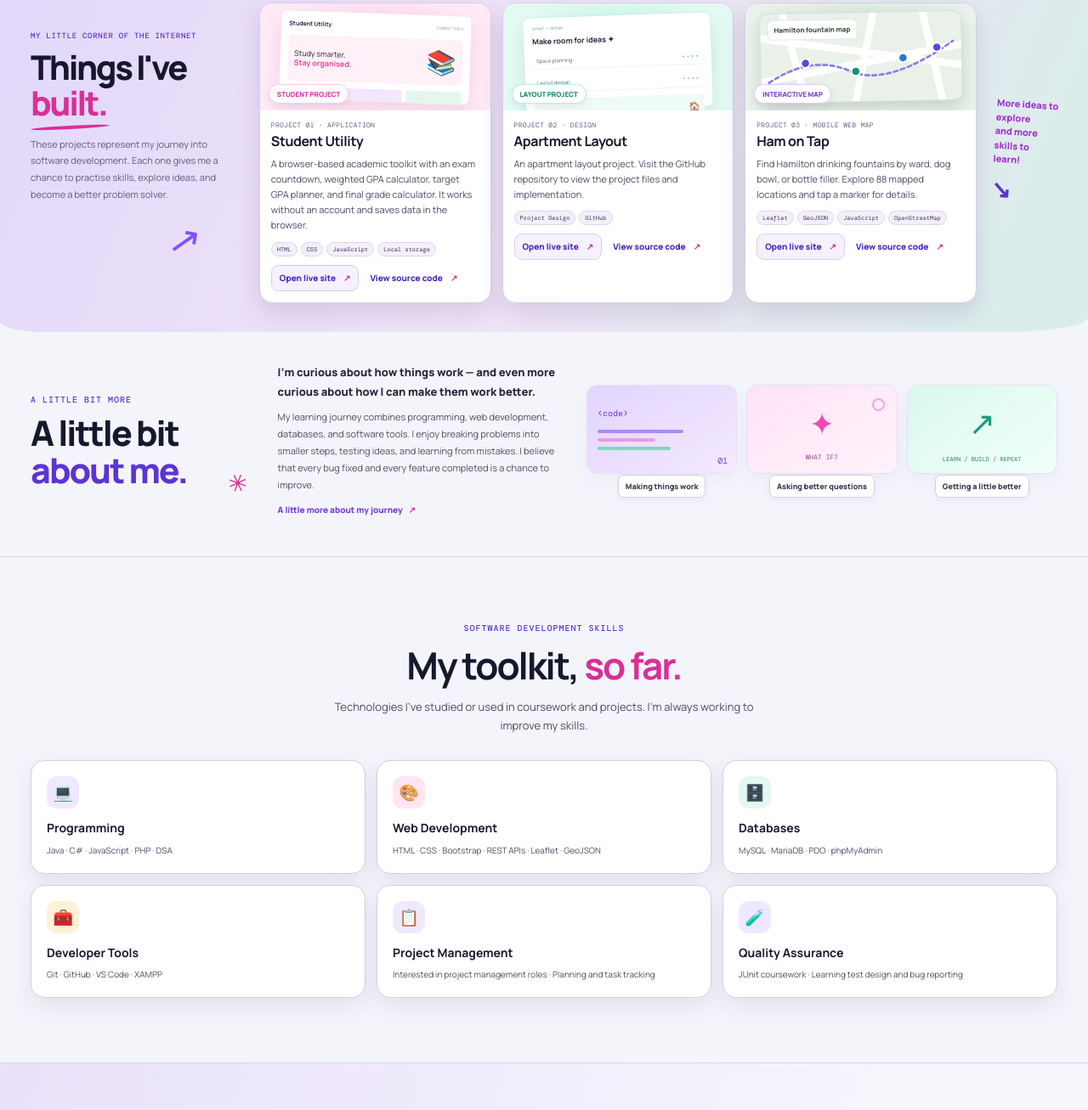
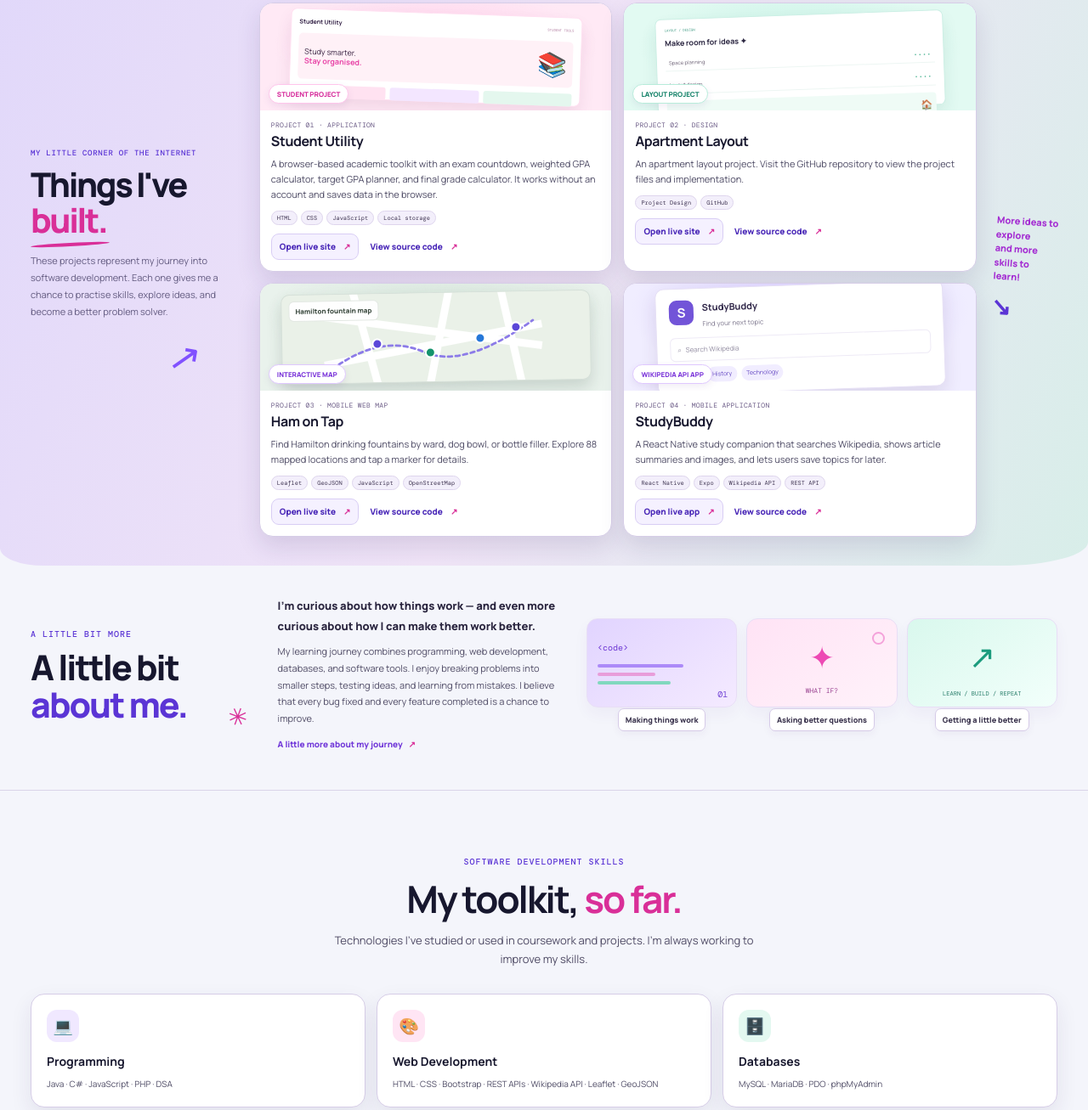
Before and after one commit to Bidhyanshu/Portfolio-Website, a plain HTML site: page index.html in a window 1280 px wide. Shown: the part 626-1933 px from the top of the page at 85% size. Drawn offline with nearby package versions, Linux system fonts and the light colour scheme.

Commit message:
Add StudyBuddy API project to portfolio

```diff
--- a/index.html
+++ b/index.html
@@ -297,6 +297,38 @@
             </div>
           </article>
 
+          <article class="project-card">
+            <a class="project-card-hitarea" href="https://snack.expo.dev/@bidhyanshu/amused-yellow-waffle" target="_blank" rel="noopener noreferrer" aria-label="Open StudyBuddy live app"></a>
+            <div class="project-preview preview-studybuddy">
+              <div class="studybuddy-mock" aria-hidden="true">
+                <span class="studybuddy-mark">S</span>
+                <div class="studybuddy-copy"><b>StudyBuddy</b><small>Find your next topic</small></div>
+                <span class="studybuddy-search">⌕ &nbsp; Search Wikipedia</span>
+                <div class="studybuddy-topics"><i>Science</i><i>History</i><i>Technology</i></div>
+              </div>
+              <span class="project-pill pill-purple">WIKIPEDIA API APP</span>
+            </div>
+            <div class="project-body">
+              <p class="project-kicker">PROJECT 04 · MOBILE APPLICATION</p>
+              <h3>StudyBuddy</h3>
+              <p>A React Native study companion that searches Wikipedia, shows article summaries and images, and lets users save topics for later.</p>
+              <div class="project-tags">
+                <span>React Native</span>
+                <span>Expo</span>
+                <span>Wikipedia API</span>
+                <span>REST API</span>
+              </div>
+              <div class="project-actions">
+                <a class="project-link project-live-link" href="https://snack.expo.dev/@bidhyanshu/amused-yellow-waffle" target="_blank" rel="noopener noreferrer">
+                  Open live app <span>↗</span>
+                </a>
+                <a class="project-link project-source-link" href="https://github.com/Bidhyanshu/StudyBuddy-Wikipedia-API" target="_blank" rel="noopener noreferrer">
+                  View source code <span>↗</span>
+                </a>
+              </div>
+            </div>
+          </article>
+
         </div>
 
         <div class="more-projects-note">
@@ -388,7 +420,7 @@
           <div class="skill-list-card">
             <span class="skill-emoji">🎨</span>
             <h3>Web Development</h3>
-            <p>HTML · CSS · Bootstrap · REST APIs · Leaflet · GeoJSON</p>
+            <p>HTML · CSS · Bootstrap · REST APIs · Wikipedia API · Leaflet · GeoJSON</p>
           </div>
 
           <div class="skill-list-card">
--- a/style.css
+++ b/style.css
@@ -548,7 +548,7 @@ section[id] {
 
 .project-cards {
     display: grid;
-    grid-template-columns: repeat(3, minmax(0, 1fr));
+    grid-template-columns: repeat(2, minmax(0, 1fr));
     gap: 13px;
     align-items: stretch
 }
@@ -1556,7 +1556,7 @@ section[id] {
     }
 
     .project-cards {
-        grid-template-columns: repeat(3, minmax(0, 1fr))
+        grid-template-columns: repeat(2, minmax(0, 1fr))
     }
 
     .about-strip {
@@ -2241,6 +2241,53 @@ button:focus-visible {
     background: radial-gradient(ellipse at 50% 30%, #d8e7dd 0%, transparent 68%), #e9f2ec;
 }
 
+.preview-studybuddy {
+    background: radial-gradient(ellipse at 50% 25%, #d8ccff 0%, transparent 68%), #f0edff;
+}
+
+.studybuddy-mock {
+    width: 82%;
+    min-height: 90px;
+    padding: 13px 15px;
+    display: grid;
+    grid-template-columns: 30px 1fr;
+    column-gap: 9px;
+    align-content: center;
+    border: 1px solid #e6e0f5;
+    border-radius: 10px;
+    background: #fff;
+    box-shadow: 0 10px 20px #3e21551c;
+    transform: rotate(-2deg);
+}
+
+.studybuddy-mark {
+    width: 29px;
+    height: 29px;
+    display: grid;
+    place-items: center;
+    grid-row: span 2;
+    border-radius: 9px;
+    background: #7254d8;
+    color: #fff;
+    font-weight: 700;
+}
+
+.studybuddy-copy b,
+.studybuddy-copy small { display: block; }
+.studybuddy-copy b { color: #302749; font-size: 11px; }
+.studybuddy-copy small { margin-top: 2px; color: #817b91; font-size: 8px; }
+.studybuddy-search {
+    grid-column: 1 / -1;
+    margin-top: 10px;
+    padding: 6px 8px;
+    border: 1px solid #eeeaf6;
+    border-radius: 6px;
+    color: #918ba0;
+    font-size: 8px;
+}
+.studybuddy-topics { grid-column: 1 / -1; display: flex; gap: 5px; margin-top: 7px; }
+.studybuddy-topics i { padding: 3px 6px; border-radius: 9px; background: #f1edff; color: #6549c2; font-size: 7px; font-style: normal; }
+
 .ham-map-mock {
     position: relative;
     width: 88%;
```
